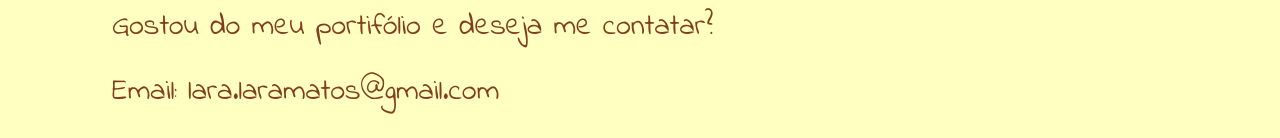
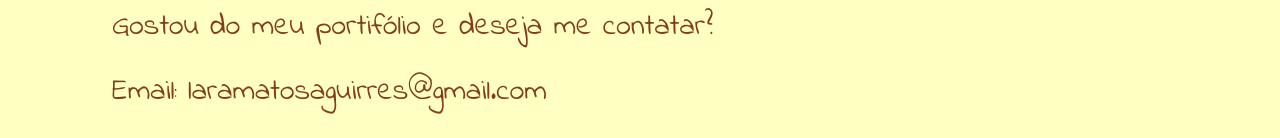
Before and after one commit to LaraMatosAguirres/LaraMatosAguirres.github.io, a React (Create React App) app in the folder frontend/: page /#/ in a window 1280 px wide. Shown: the part 1641-1779 px from the top of the page. Built offline with nearby package versions, Linux system fonts and the light colour scheme.

Commit message:
018 - mudando o email

```diff
--- a/frontend/src/Pages/Contact/index.js
+++ b/frontend/src/Pages/Contact/index.js
@@ -24,7 +24,7 @@ const Contact = () => {
       <div className="content-contact-container row">
         <div className="col">
           <p>Gostou do meu portifólio e deseja me contatar?</p>
-          <p>Email: lara.laramatos@gmail.com</p>
+          <p>Email: laramatosaguirres@gmail.com</p>
           <div>
             <a
               href="https://www.linkedin.com/in/lara-matos-aguirres-3a632b244/"
```
